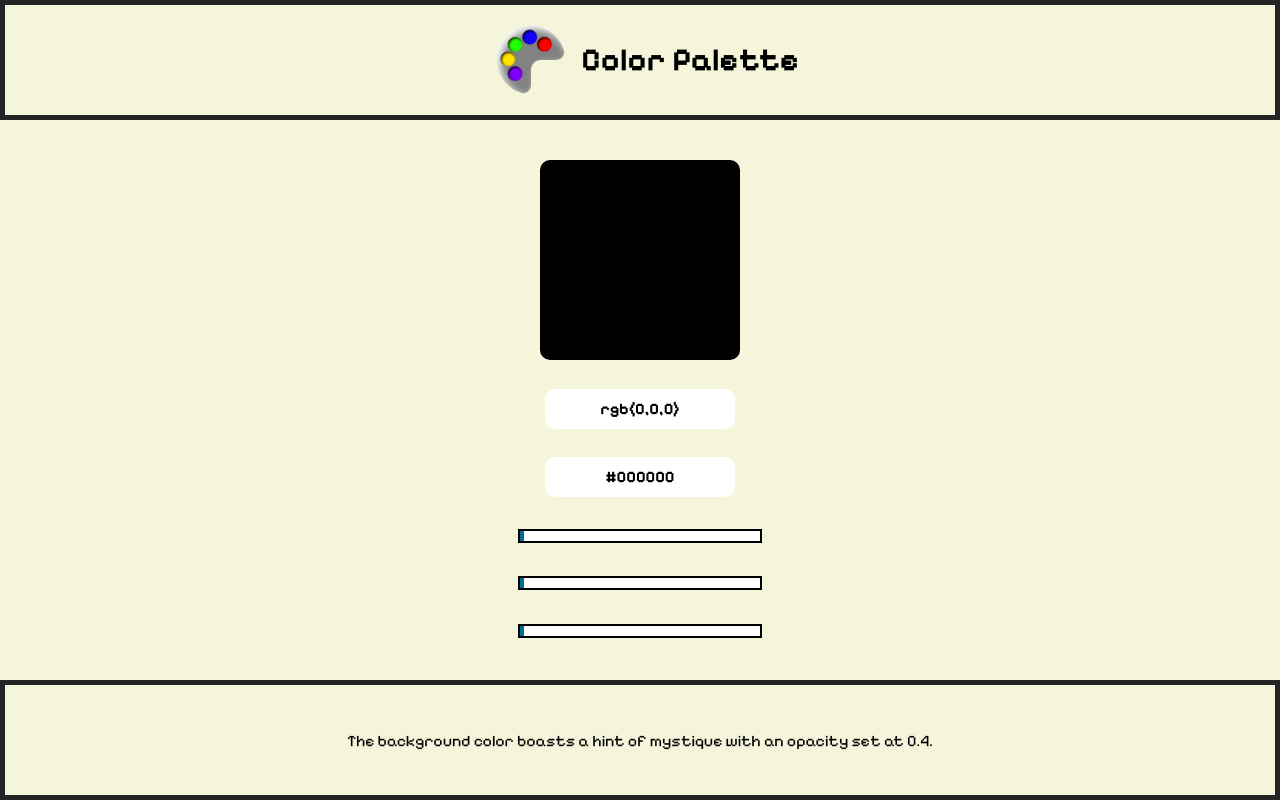
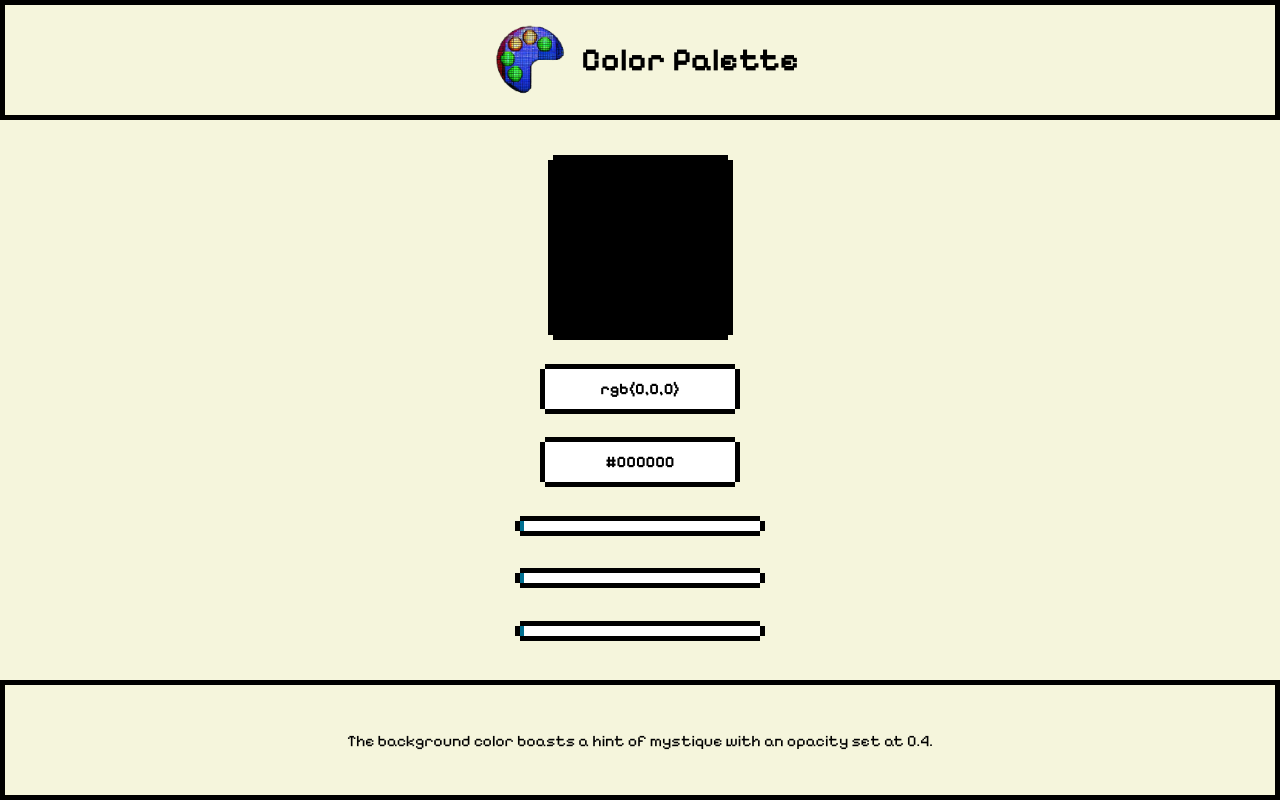
Before and after one commit to Sanjay1592000/Color_Palette, a plain HTML site: page index.html in a window 1280 px wide. Drawn offline with Linux system fonts and the light colour scheme.

Commit message:
change the entire UI to pixel style

```diff
--- a/index.html
+++ b/index.html
@@ -13,7 +13,7 @@
 <body>
     <div class="container">
         <header>
-            <img src="image/color_logo.png" alt="logo" srcset="">
+            <img src="image/main_color_logo.png" alt="logo" srcset="">
             <h1>Color Palette</h1>
         </header>
         <div class="subcontainer">
--- a/style.css
+++ b/style.css
@@ -17,7 +17,7 @@ header,footer{
     height: 15%;
     justify-content: center;
     align-items: center;
-    box-shadow: inset 0px 0px 0px 5px rgb(37, 36, 36);
+    box-shadow: inset 0px 0px 0px 5px black;
 }
 footer p{
     margin: 0px 15px;
@@ -35,19 +35,19 @@ header img{
     height: 60%;
 }
 .colorplate{
-    width: 200px;
-    height: 200px;
-    border-radius: 10px;
+    width: 175px;
+    height: 175px;
     background-color: #000000;
+    box-shadow: -5px 0 0 0 black,5px 0 0 0 black,0 -5px 0 0 black,0 5px 0 0 black;
 }
 .colorval{
     text-align: center;
     padding: 10px 20px;
     width: 150px;
     height: 20px;
-    border-radius: 10px;
     background-color: #ffffff;
     font-weight: bolder;
+    box-shadow: -5px 0 0 0 black,5px 0 0 0 black,0 -5px 0 0 black,0 5px 0 0 black;
 }
 .color > input[type="range"]{
     -webkit-appearance: none;
@@ -57,7 +57,7 @@ header img{
     width: 15rem;
 }
 .color > input[type="range"]::-webkit-slider-runnable-track {
-    box-shadow: 0px 0px 0px 2px black;
+    box-shadow: -5px 0 0 0 black,5px 0 0 0 black,0 -5px 0 0 black,0 5px 0 0 black;
     background: #ffffff;
     height: 10px;
 }
```
Also changed, not shown: image/main_color_logo.png (added).
